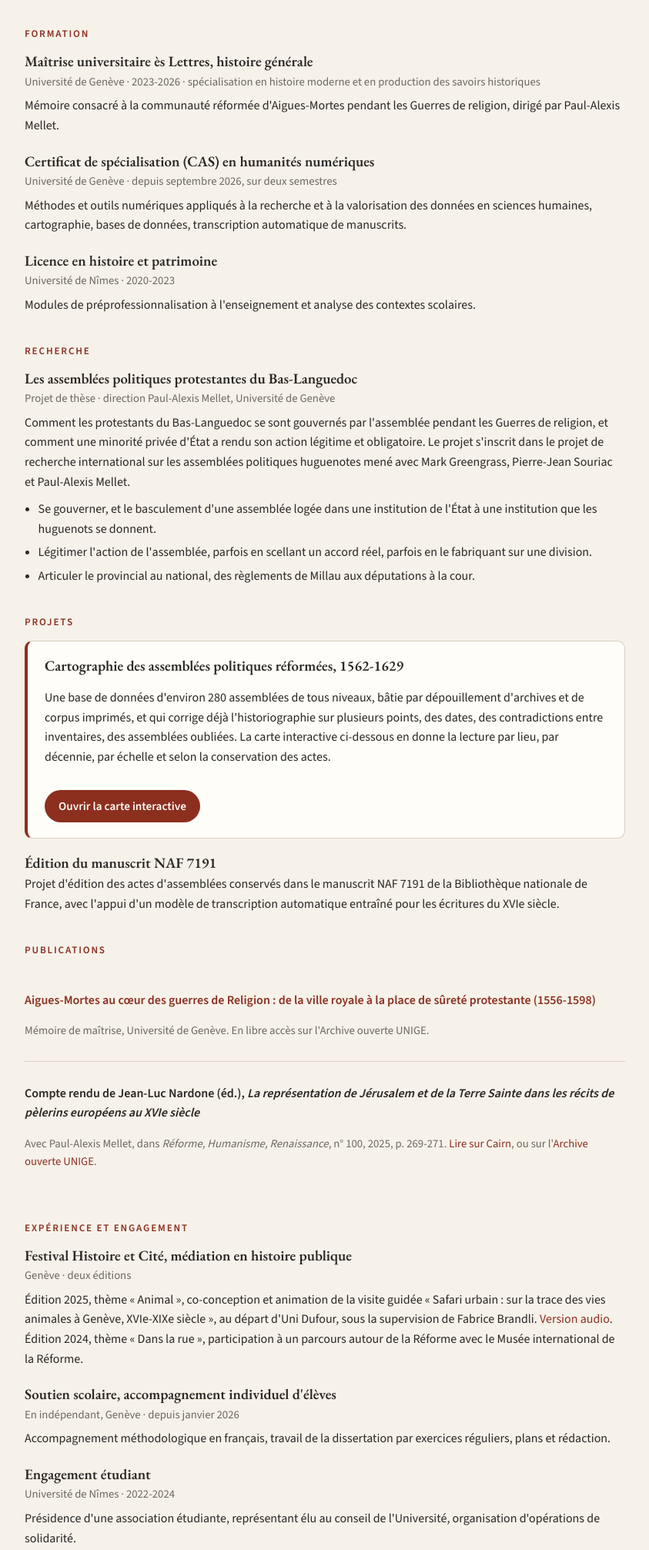
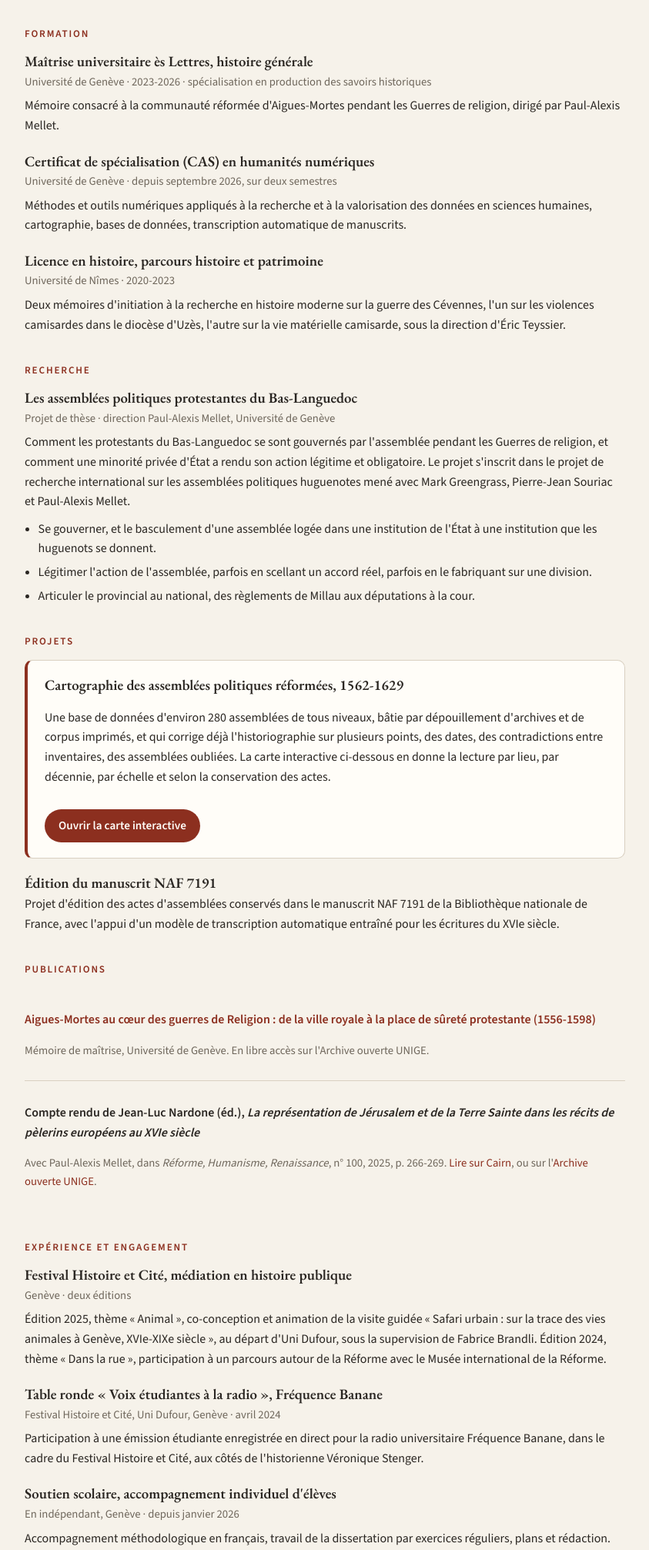
Before and after one commit to remypalatan/remypalatan.github.io, a plain HTML site: page index.html in a window 1280 px wide. Shown: the part 432-2445 px from the top of the page at 77% size, without its empty margins (218-1061 px from the left). Drawn offline with nearby package versions, Linux system fonts and the light colour scheme.

Commit message:
Add files via upload

```diff
--- a/index.html
+++ b/index.html
@@ -97,7 +97,7 @@
     <h2>Formation</h2>
     <div class="item">
       <h3>Maîtrise universitaire ès Lettres, histoire générale</h3>
-      <p class="meta">Université de Genève · 2023-2026 · spécialisation en histoire moderne et en production des savoirs historiques</p>
+      <p class="meta">Université de Genève · 2023-2026 · spécialisation en production des savoirs historiques</p>
       <p>Mémoire consacré à la communauté réformée d'Aigues-Mortes pendant les Guerres de religion, dirigé par Paul-Alexis Mellet.</p>
     </div>
     <div class="item">
@@ -106,9 +106,9 @@
       <p>Méthodes et outils numériques appliqués à la recherche et à la valorisation des données en sciences humaines, cartographie, bases de données, transcription automatique de manuscrits.</p>
     </div>
     <div class="item">
-      <h3>Licence en histoire et patrimoine</h3>
+      <h3>Licence en histoire, parcours histoire et patrimoine</h3>
       <p class="meta">Université de Nîmes · 2020-2023</p>
-      <p>Modules de préprofessionnalisation à l'enseignement et analyse des contextes scolaires.</p>
+      <p>Deux mémoires d'initiation à la recherche en histoire moderne sur la guerre des Cévennes, l'un sur les violences camisardes dans le diocèse d'Uzès, l'autre sur la vie matérielle camisarde, sous la direction d'Éric Teyssier.</p>
     </div>
   </section>
 
@@ -147,7 +147,7 @@
     </div>
     <div class="pub">
       <p class="t">Compte rendu de Jean-Luc Nardone (éd.), <em>La représentation de Jérusalem et de la Terre Sainte dans les récits de pèlerins européens au XVIe siècle</em></p>
-      <p class="r">Avec Paul-Alexis Mellet, dans <em>Réforme, Humanisme, Renaissance</em>, n° 100, 2025, p. 269-271. <a href="https://shs.cairn.info/revue-reforme-humanisme-renaissance-2025-1-page-266?lang=fr">Lire sur Cairn</a>, ou sur l'<a href="https://archive-ouverte.unige.ch/unige:187373">Archive ouverte UNIGE</a>.</p>
+      <p class="r">Avec Paul-Alexis Mellet, dans <em>Réforme, Humanisme, Renaissance</em>, n° 100, 2025, p. 266-269. <a href="https://shs.cairn.info/revue-reforme-humanisme-renaissance-2025-1-page-266?lang=fr">Lire sur Cairn</a>, ou sur l'<a href="https://archive-ouverte.unige.ch/unige:187373">Archive ouverte UNIGE</a>.</p>
     </div>
   </section>
 
@@ -156,7 +156,12 @@
     <div class="item">
       <h3>Festival Histoire et Cité, médiation en histoire publique</h3>
       <p class="meta">Genève · deux éditions</p>
-      <p>Édition 2025, thème « Animal », co-conception et animation de la visite guidée « Safari urbain : sur la trace des vies animales à Genève, XVIe-XIXe siècle », au départ d'Uni Dufour, sous la supervision de Fabrice Brandli. <a href="https://open.spotify.com/show/5cLldA2iEEuIzxmB13BXwg">Version audio</a>. Édition 2024, thème « Dans la rue », participation à un parcours autour de la Réforme avec le Musée international de la Réforme.</p>
+      <p>Édition 2025, thème « Animal », co-conception et animation de la visite guidée « Safari urbain : sur la trace des vies animales à Genève, XVIe-XIXe siècle », au départ d'Uni Dufour, sous la supervision de Fabrice Brandli. Édition 2024, thème « Dans la rue », participation à un parcours autour de la Réforme avec le Musée international de la Réforme.</p>
+    </div>
+    <div class="item">
+      <h3>Table ronde « Voix étudiantes à la radio », Fréquence Banane</h3>
+      <p class="meta">Festival Histoire et Cité, Uni Dufour, Genève · avril 2024</p>
+      <p>Participation à une émission étudiante enregistrée en direct pour la radio universitaire Fréquence Banane, dans le cadre du Festival Histoire et Cité, aux côtés de l'historienne Véronique Stenger.</p>
     </div>
     <div class="item">
       <h3>Soutien scolaire, accompagnement individuel d'élèves</h3>
```
